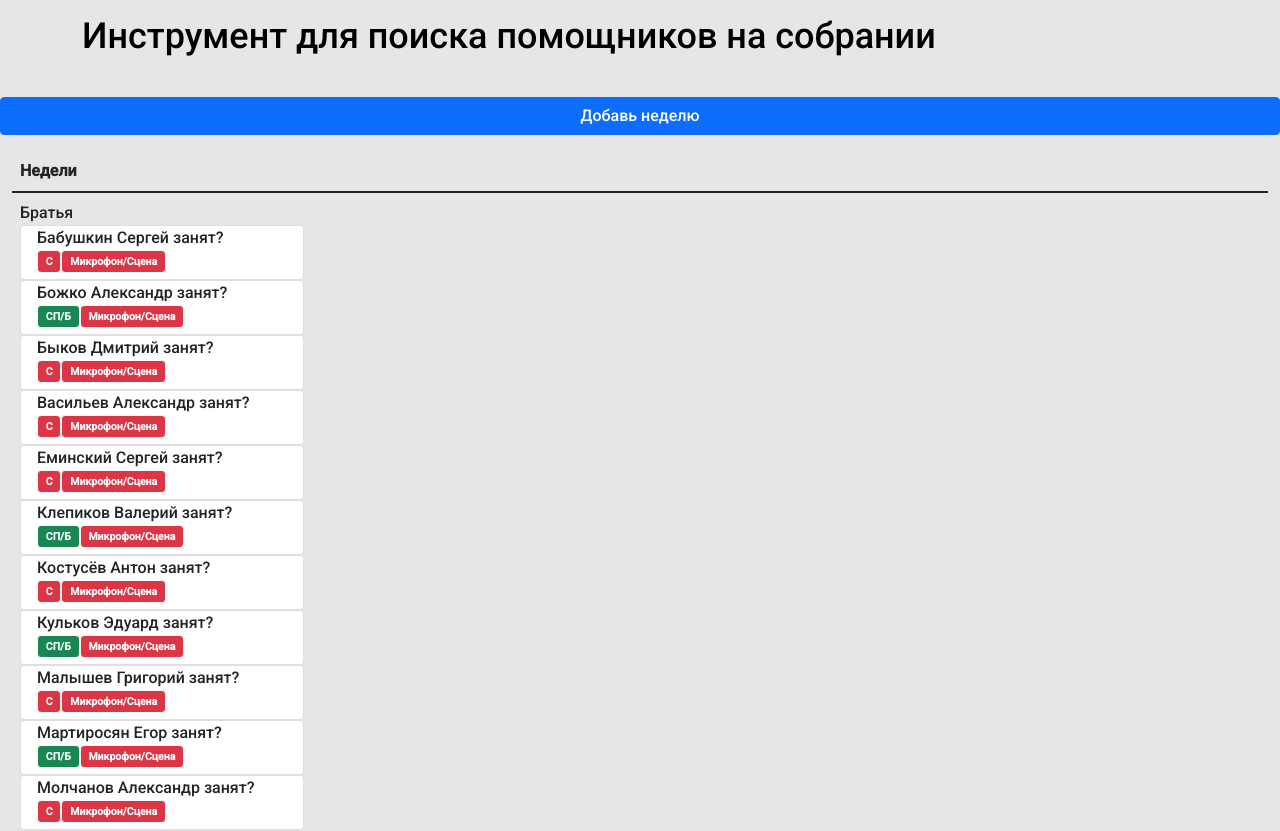
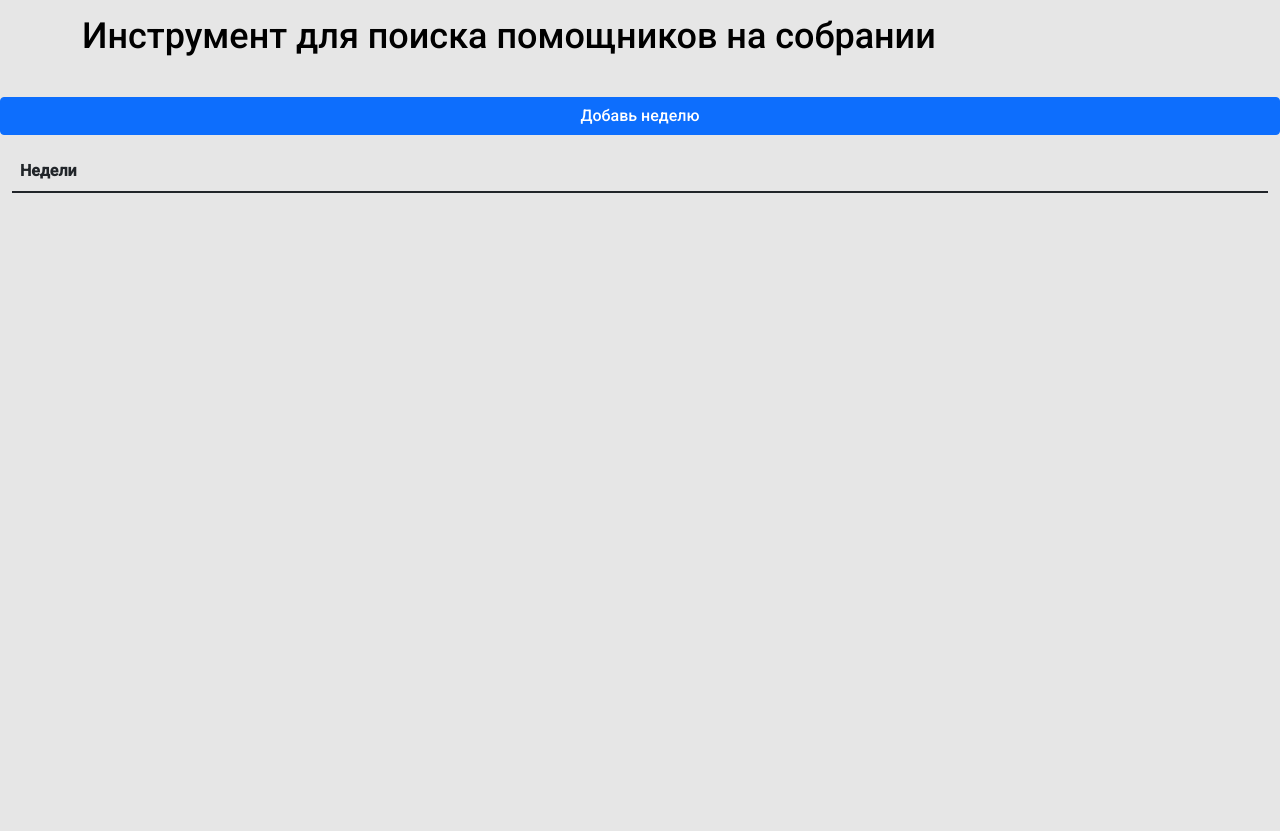
Before and after one commit to ErikEgl/sorting-with-table-react, a React (Create React App) app: page / in a window 1280 px wide. Built offline with nearby package versions, Linux system fonts and the light colour scheme.

Commit message:
fixrd width to cards, minor styling fixes

```diff
--- a/src/assets/scss/main.scss
+++ b/src/assets/scss/main.scss
@@ -7,3 +7,9 @@
 .w-115 {
     width: 115px;
 }
+.mw-140 {
+    min-width: 140px;
+}
+.mw-300 {
+    min-width: 300px;
+}
--- a/src/components/Cards/index.js
+++ b/src/components/Cards/index.js
@@ -7,7 +7,7 @@ function CheckboxCards(props) {
   });
   return (
     <>
-      <td className="">
+      <td className="mw-140">
         <small className="date-title">Нед. <time>{props.weeksCounter}</time> от <time>{props.mondayCounter} {props.monthCounter}</time></small >
           {cardItem}
         </td>
--- a/src/components/InfoCards/index.js
+++ b/src/components/InfoCards/index.js
@@ -17,8 +17,8 @@ function InfoCards(props) {
 
   return (
     <>
-    <td className={`w-300 ${props.iCounter > 0 && props.iCounter < 12 ? "d-table-cell" : "d-block"}`}>
-    <span>Братья</span>
+    <td className={`w-300 mw-300 ${props.iCounter > 0 && props.iCounter < 12 ? "d-table-cell" : "d-block"}`}>
+      <span>Братья</span>
       {infoCardItem}
     </td>
     </>
--- a/src/components/WeeksGenerator/index.js
+++ b/src/components/WeeksGenerator/index.js
@@ -45,7 +45,7 @@ function WeeksGenerator() {
               </thead>
               <tbody>
                 <tr>
-                <InfoCards iCounter={iCounter} key={counter}/>
+                  {iCounter ? <InfoCards iCounter={iCounter} key={counter}/> : '' }
                 {cardList}
                 </tr>
               </tbody>
```
Also changed, not shown: src/index.css, 1 other file (tests, documents, lock files or other folders).
